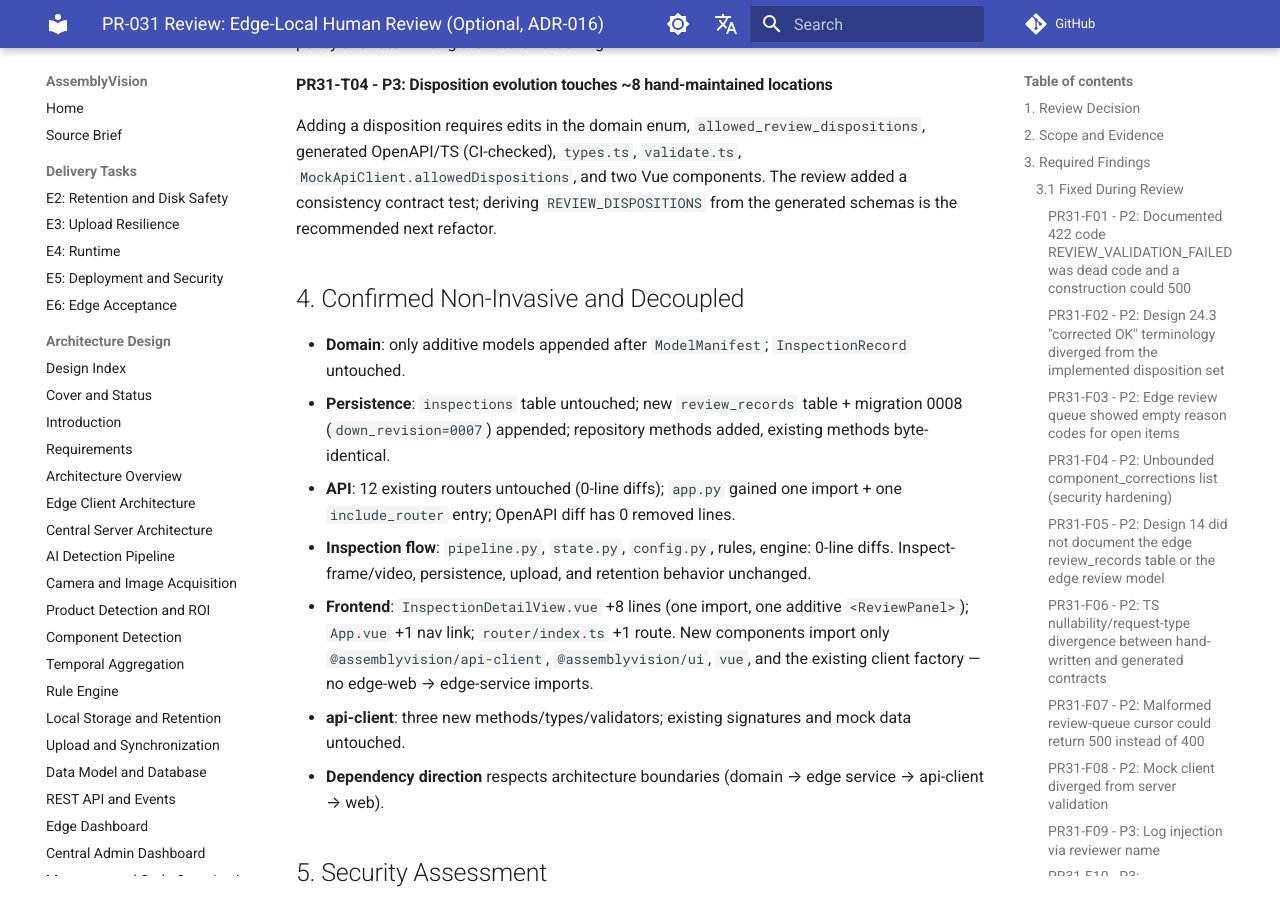
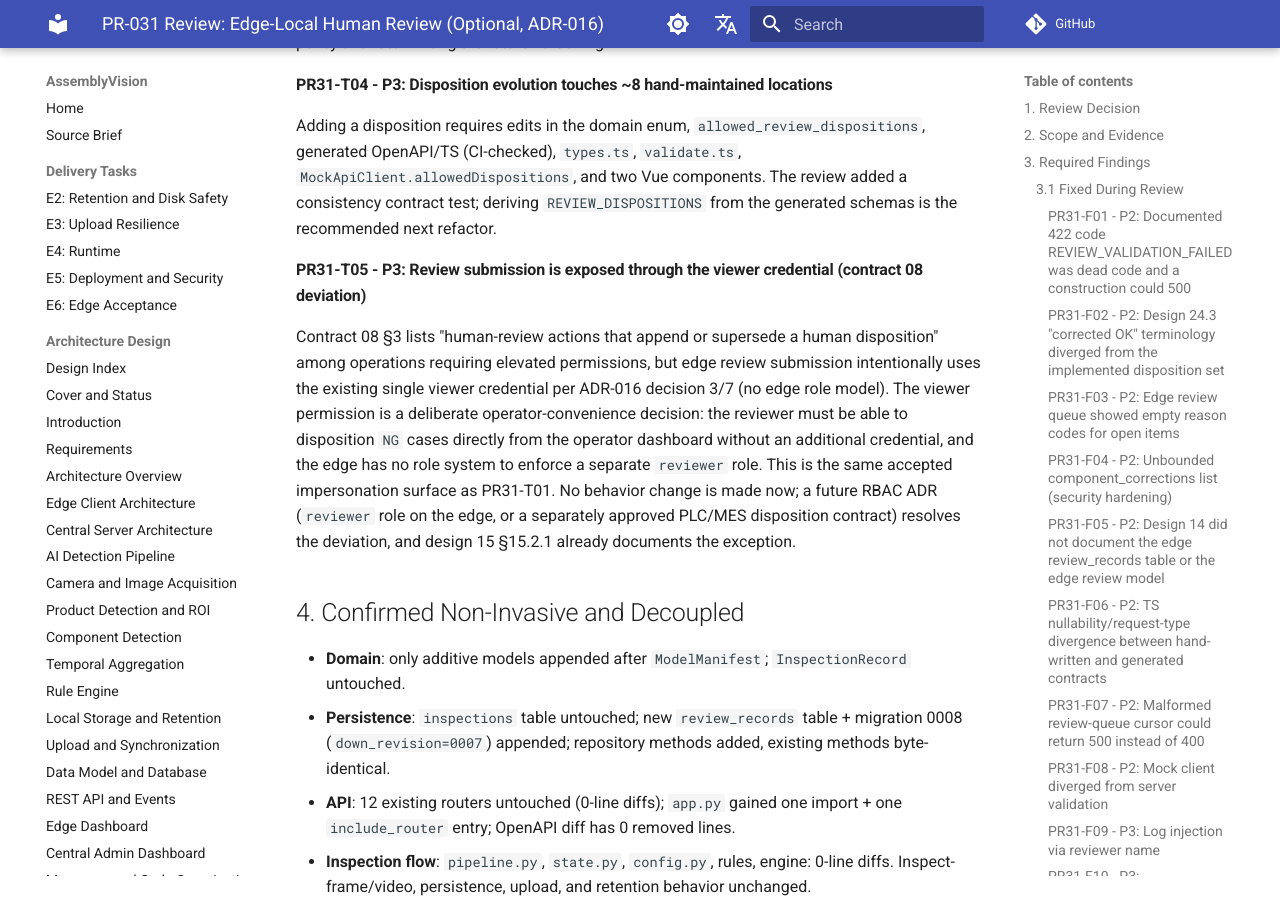
Before and after one commit to dream-studio-china/assembly-vision, an MkDocs documentation site: the page built from docs/reviews/PR-031-review.md, in a window 1280 px wide and 900 px high, scrolled down 3873 px. Built offline with MkDocs 1.6.1 and Material for MkDocs 9.7.7, drawn with Linux system fonts in a browser that asks for light colours; comment, search, counter and statistics services are not loaded.

Commit message:
docs: record PR31-T05 viewer-credential review trade-off
Document the accepted contract 08 deviation: edge review submission is
intentionally exposed through the existing viewer credential (ADR-016
decision 3/7, no edge role model) as a deliberate operator-convenience
choice. Deferred until a future RBAC ADR or an approved PLC/MES
disposition contract resolves it.

```diff
--- a/docs/reviews/PR-031-review.md
+++ b/docs/reviews/PR-031-review.md
@@ -175,6 +175,21 @@ generated OpenAPI/TS (CI-checked), `types.ts`, `validate.ts`,
 consistency contract test; deriving `REVIEW_DISPOSITIONS` from the generated
 schemas is the recommended next refactor.
 
+#### PR31-T05 - P3: Review submission is exposed through the viewer credential (contract 08 deviation)
+
+Contract 08 §3 lists "human-review actions that append or supersede a human
+disposition" among operations requiring elevated permissions, but edge review
+submission intentionally uses the existing single viewer credential per
+ADR-016 decision 3/7 (no edge role model). The viewer permission is a
+deliberate operator-convenience decision: the reviewer must be able to
+disposition `NG` cases directly from the operator dashboard without an
+additional credential, and the edge has no role system to enforce a separate
+`reviewer` role. This is the same accepted impersonation surface as
+PR31-T01. No behavior change is made now; a future RBAC ADR
+(`reviewer` role on the edge, or a separately approved PLC/MES disposition
+contract) resolves the deviation, and design 15 §15.2.1 already documents the
+exception.
+
 ## 4. Confirmed Non-Invasive and Decoupled
 
 - **Domain**: only additive models appended after `ModelManifest`;
```
